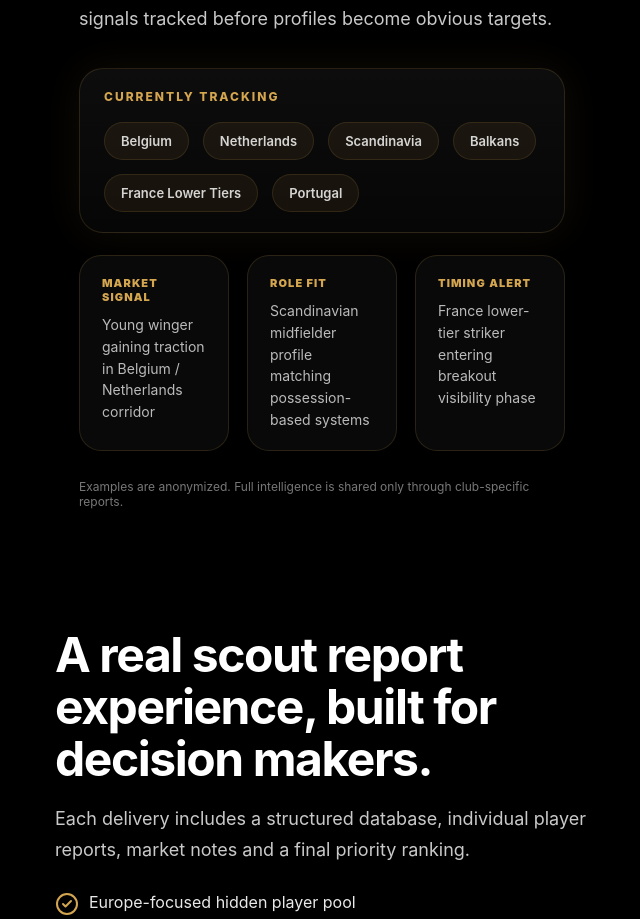
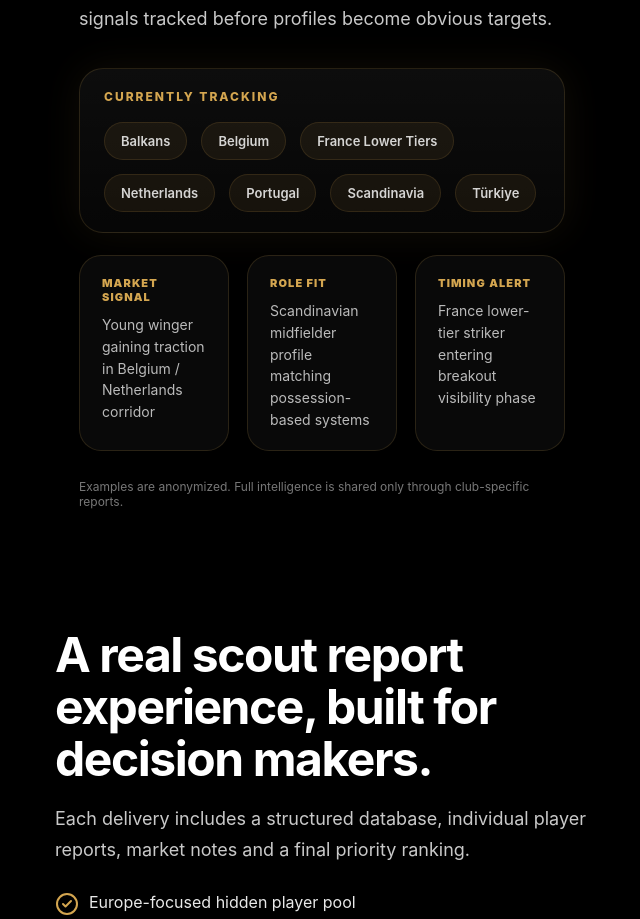
Before and after one commit to miscoutpro/mi-scout-site, a React (Vite) app: page / in a window 1280 px wide. Shown: the part 3440-4359 px from the top of the page, without its empty margins (19-659 px from the left). Built offline with nearby package versions, Linux system fonts and the light colour scheme.

Commit message:
Update main.jsx

```diff
--- a/src/main.jsx
+++ b/src/main.jsx
@@ -257,12 +257,13 @@ function App() {
     <span>CURRENTLY TRACKING</span>
 
     <div className="tracking-items">
+      <p>Balkans</p>
       <p>Belgium</p>
+      <p>France Lower Tiers</p>
       <p>Netherlands</p>
+      <p>Portugal</p>
       <p>Scandinavia</p>
-      <p>Balkans</p>
-      <p>France Lower Tiers</p>
-      <p>Portugal</p>
+      <p>Türkiye</p>
     </div>
   </div>
 
```
